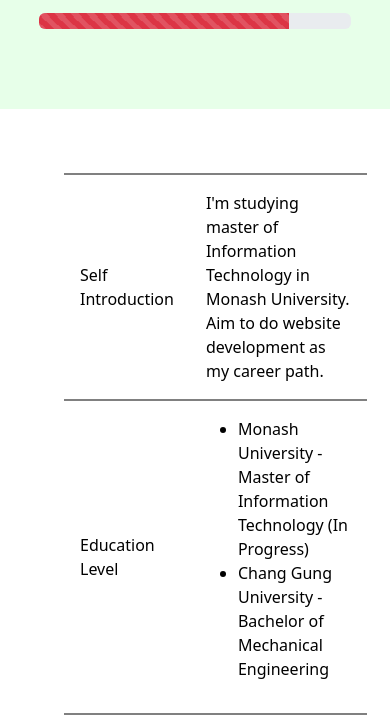
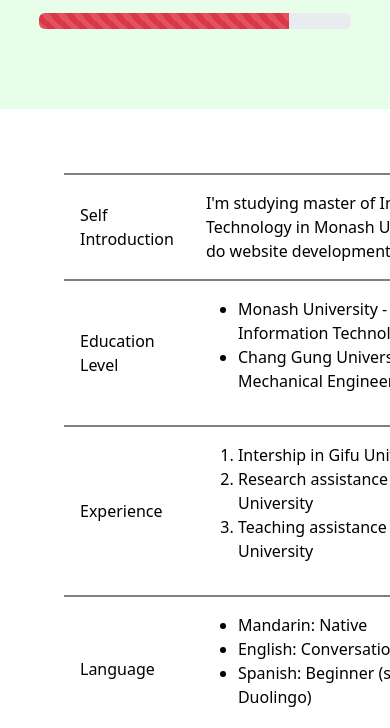
Before and after one commit to evelyn-cyc/personal-profolio-website, a plain HTML site: page index.html in a window 390 px wide. Shown: the part 1520-2248 px from the top of the page. Drawn offline with nearby package versions, Linux system fonts and the light colour scheme.

Commit message:
Avoid shrink while the element is bigger than the screen: add overflow-x into the parent part, shrink sets 0

```diff
--- a/styles/style.scss
+++ b/styles/style.scss
@@ -113,7 +113,7 @@ body {
 
     section.table {
       //border: 2px solid black;
-      flex: 5 1 550px;
+      flex: 5 0 550px;
       padding: 2rem;
       --bs-table-bg: none; // (herit from the bootstrap) find this in the inspection in web
 
@@ -196,6 +196,8 @@ body {
       }
 
       section.resume {
+        overflow-x: auto;
+
         div.greenRect,
         div.greenRect2,
         div.greenRect3 {
```
Also changed, not shown: styles/style.css, 1 other file.
